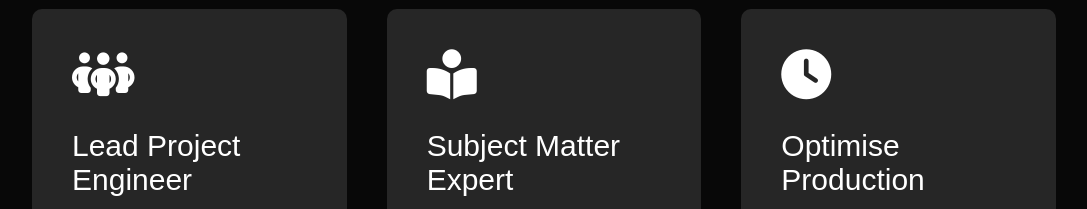
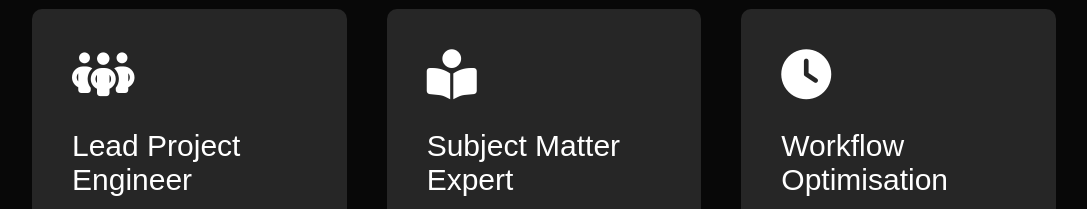
Before and after one commit to meera-409/meera-409.github.io, a plain HTML site: page index.html in a window 1280 px wide. Shown: the part 1600-1809 px from the top of the page, without its empty margins (96-1183 px from the left). Drawn offline with Linux system fonts and the light colour scheme.

Commit message:
Update index.html

```diff
--- a/index.html
+++ b/index.html
@@ -92,7 +92,7 @@
             </div>
             <div>
                 <i class="fa-solid fa-clock"></i>
-                <h2>Optimise Production</h2>
+                <h2>Workflow Optimisation</h2>
                 <p>Successfully implemented task instructions and applied Lean manufacturing principles to significantly improve efficiency and reduce production time.</p>
                 <!---<a href="#">Learn more</a>-->
             </div>
```
